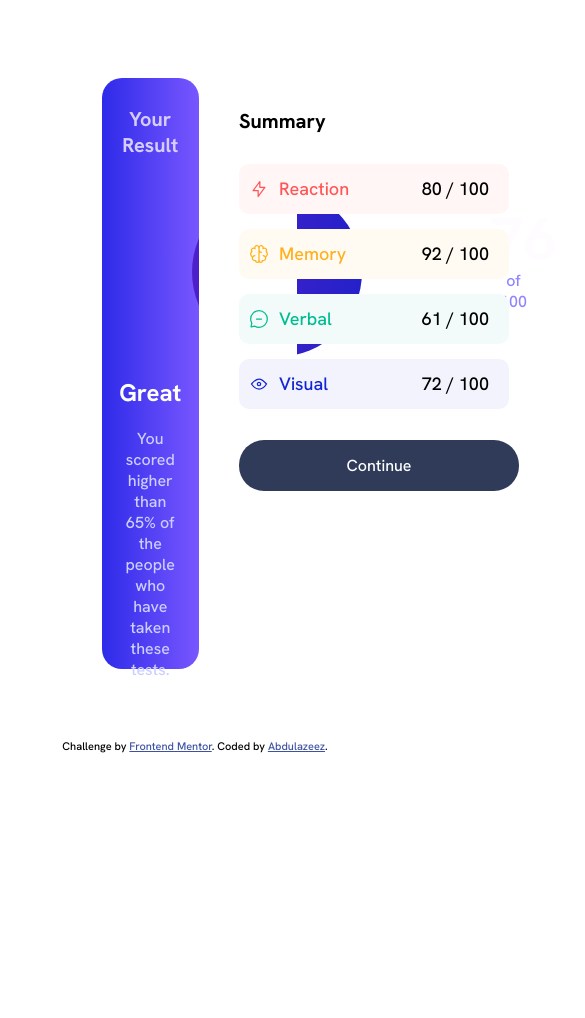
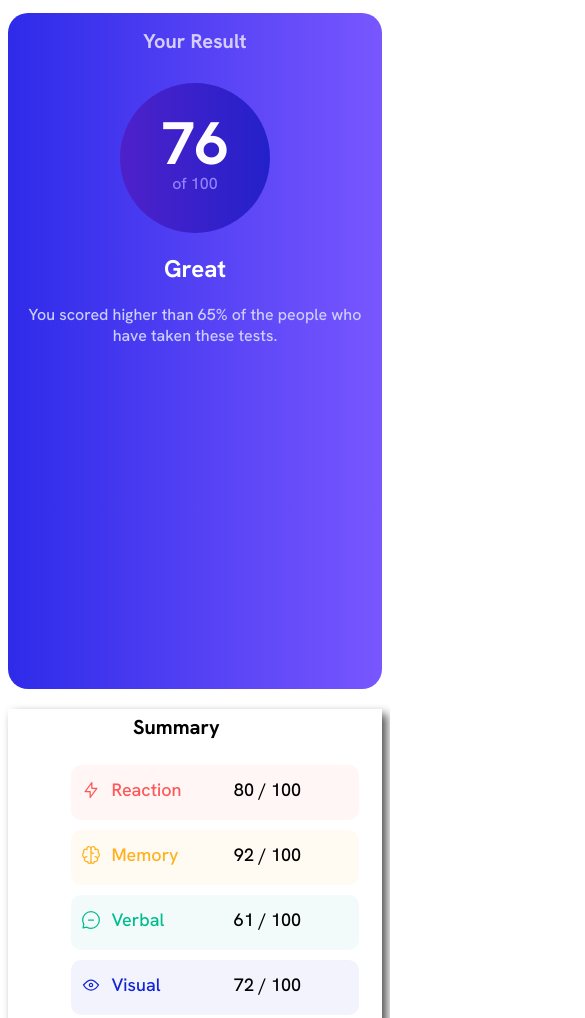
Before and after one commit to Mr-Azeez/Result-Summary, a plain HTML site: page index.html in a window 390 px wide. Shown: the top 1018 px of the page, 585 px wide, since content can reach past the window. Before the commit the page ends 844 px from the top, so only its background shows below. Drawn offline with Linux system fonts and the light colour scheme.

Commit message:
Second commit

```diff
--- a/index.html
+++ b/index.html
@@ -13,8 +13,8 @@
     <div class="result">
       <h1>Your Result</h1>
       <div class="circle">
-        <span class="total-score">76</span>
-        <span class="out-of-score">of 100</span>
+          <span class="total-score">76</span>
+          <span class="out-of-score">of 100</span>
       </div>
       <h2>Great</h2>
       <p>You scored higher than 65% of the people who have taken these tests.</p>
@@ -48,7 +48,7 @@
   </div>
   <div class="attribution">
       Challenge by <a href="https://www.frontendmentor.io?ref=challenge" target="_blank">Frontend Mentor</a>.
-      Coded by <a href="#">Abdulazeez</a>.
+      Coded by <a href="https://github.com/Mr-Azeez" target="_blank">Abdulazeez</a>.
   </div>
 
 </body>
--- a/style.css
+++ b/style.css
@@ -2,140 +2,113 @@
 body {
     font-family: 'Hanken Grotesk', sans-serif;
 }
-
 .attribution {
     font-size: 11px; text-align: center;
 }
-
 .attribution a {
     color: hsl(228, 45%, 44%);
 }
 
+@media only screen and (max-width: 1440px) {
     .main {
+        width: 50%;
         display: flex;
+        margin: auto;
     }
-
+    .main div {
+        width: 100%;
+        margin: auto;
+        margin-block: 5%;
+        position: relative;
+    }
     .result {
         height: 70vh;
         border-radius: 20px;
         width: 25vw;
-    margin-block: 70px;
+        margin-block: 40px;
         margin-left: 25%;
-    /* background: rgb(120,87,255); */
         background: linear-gradient(90deg, hsl(241, 81%, 54%), hsl(252, 100%, 67%));
 
     }
-
     .result h1 {
         text-align: center;
         font-size: 20px;
         color: #D5CCFF;
         padding-block: 15px;
     }
-
     .result h2 {
         text-align: center;
         color: #FEFFFF;
     }
-
     .result p {
         text-align: center;
         padding-inline: 20px;
         color: #CBCFFF;
     }
-
     .circle {
-    width: 150px;
         height: 150px;
-    border-radius: 50%;
+        max-width: 150px;
+        border-radius: 100%;
+        line-height: 0;
+        position: absolute;
         align-items: center;
         background: linear-gradient(90deg, hsla(256, 72%, 46%, 1), hsla(241, 72%, 46%, 1));
-    /* position: absolute; */
-    /* top: 32%;
-    left: 32%; */
-    padding: 10px;
-    margin-inline: 90px;
+        margin: auto;
     }
-
     .circle span {
         display: block;
         text-align: center;
+        margin: auto;
+        padding-block: 60px;
     }
-
     .circle .total-score {
         color: #FEFCFF;
         font-size: 60px;
         font-weight: bold;
-    position: absolute;
-    top: 200px;
-    left: 490px;
+        padding-block-end: 40px;
     }
-
     .circle .out-of-score {
-    position: absolute;
-    top: 270px;
-    left: 500px;
         color: #8F83FF;
+        padding: 1px;
     }
-
     .summary {
         background-color: hsl(0, 0%, 100%);
         border-radius: 20px;
         border-bottom-left-radius: 0;
         border-top-left-radius: 0;
         width: 25vw;
-    /* margin-left: 50%; */
-    margin-block: 70px;
+        margin-block: 40px;
         height: 70vh;
-    /* margin-inline: 0 30px; */
-    /* box-shadow: 5px 10px #EAF0FC; */
+        box-shadow: 5px 5px 10px #555;
     }
-
-.summary::before {
-    content: "";
-    position: absolute;
-    top: 78px;
-    left: 665px;
-    width: 30px;
-    height: 70vh;
-    border-radius: 0 20px 20px 0;
-    background:  hsl(252, 100%, 67%);
-    z-index: 1;
-}
-
     .summary ul {
         list-style: none;
     }
-
     .summary h3 {
         font-size: 20px;
         margin-inline: 40px;
-    padding-block: 10px;
+        padding-block: 5px;
     }
-
     .remarks {
-    height: 30px;
+        height: 10%;
         padding: 10px;
         display: block;
-    width: 250px;
+        width: 80%;
         border-radius: 10px;
         justify-content: center;
         position: relative;
-    margin-block: 15px;
+        margin-block: 10px;
     }
-
     .remarks img {
         margin-right: 10px;
         margin-block: 5px;
     }
-
     .remarks span {
-    margin-right: 20px;
+        margin-right: 20%;
         font-size: 18px;
         position: absolute;
         top: 13px;
     }
-
     .score {
         padding-right: 0px;
         align-self: flex-end;
@@ -143,44 +116,35 @@ body {
         top: 13px;
         right: 0px;
     }
-
     .reaction {
         background-color: #FFF6F5;
     }
-
     .memory {
         background-color: #FFFBF2;
     }
-
     .verbal {
         background-color: #F2FBFA;
     }
-
     .visual {
         background-color: #F3F3FD;
     }
-
     .red {
         color: hsl(0, 100%, 67%);
     }
-
     .orange {
         color: hsl(39, 100%, 56%);
     }
-
     .green {
         color: hsl(166, 100%, 37%);
     }
-
     .blue {
         color: hsl(234, 85%, 45%);
     }
-
     .continue-btn {
         position: absolute;
-    width: 250px;
+        width: 75%;
         padding: 10px;
-    margin-inline: 40px;
+        margin-inline: 10%;
         margin-block: 15px;
         text-decoration: none;
         color: white;
@@ -190,8 +154,86 @@ body {
         padding: 15px;
 
     }
-
     .continue-btn:hover {
         background-color: #4C38F2;
         color: white;
     }
+}
+
+@media only screen and (max-width: 1350px) {
+    .main {
+        width: 70%;
+        margin: auto;
+    }
+    .main div {
+        margin-block: 0;
+        padding-block: 0;
+        width: 100%;
+    }
+    .result {
+        height: 80vh;
+        margin: auto;
+    }
+    .summary {
+        height: 80vh;
+    }
+}
+
+@media only screen and (max-width: 1100px) {
+    .main {
+        display: block;
+        width: 100%;
+        margin: 0;
+        padding: 0;
+    }
+    .main div {
+        width: 100%;
+        height: 80vh;
+    }
+    .result {
+        margin: 0;
+        padding: 0;
+        border: 0;
+    }
+    .summary {
+        margin: 0;
+        padding: 0;
+        border: 0;
+        border-radius: 20px;
+        border-top-right-radius: 0px;
+        border-top-left-radius: 0px;
+    }
+    .summary h3 {
+        margin-inline: 125px;
+    }
+    .remarks {
+        margin-inline: auto;
+    }
+    .continue-btn {
+        margin-inline: 13%;
+    }
+    .circle {
+        max-width: 150px;
+        max-height: 150px;
+        border-radius: 50%;
+    }
+}
+
+@media only screen and (max-width: 375px) {
+    .main {
+        display: block;
+        width: 100%;
+    }
+    .main div {
+        width: 100%;
+    }
+    .result {
+        border-top-right-radius: 0;
+        border-top-left-radius: 0;
+    }
+    .summary {
+        border-top-right-radius: 0;
+        border-top-left-radius: 0;
+    }
+
+}
```
Also changed, not shown: data.json (added, +22 -0 lines), assets/fonts/HankenGrotesk-VariableFont_wght.ttf (added), assets/fonts/README.txt (added), assets/fonts/static/HankenGrotesk-Bold.ttf (added), assets/fonts/static/HankenGrotesk-ExtraBold.ttf (added), assets/fonts/static/HankenGrotesk-Medium.ttf (added), design/active-states.jpg (added), design/desktop-design.jpg (added), design/desktop-preview.jpg (added), design/mobile-design.jpg (added), 4 other files. Lines whose indentation alone changed are shown as unchanged.
